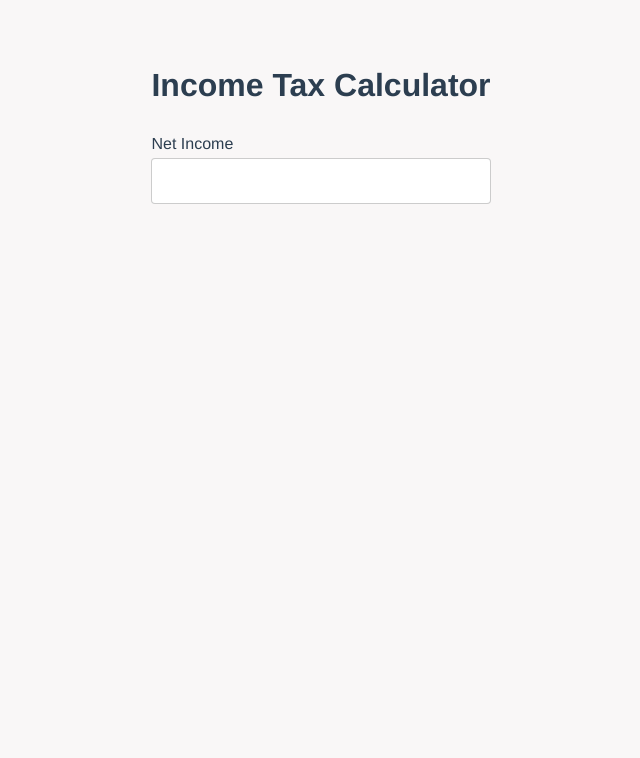
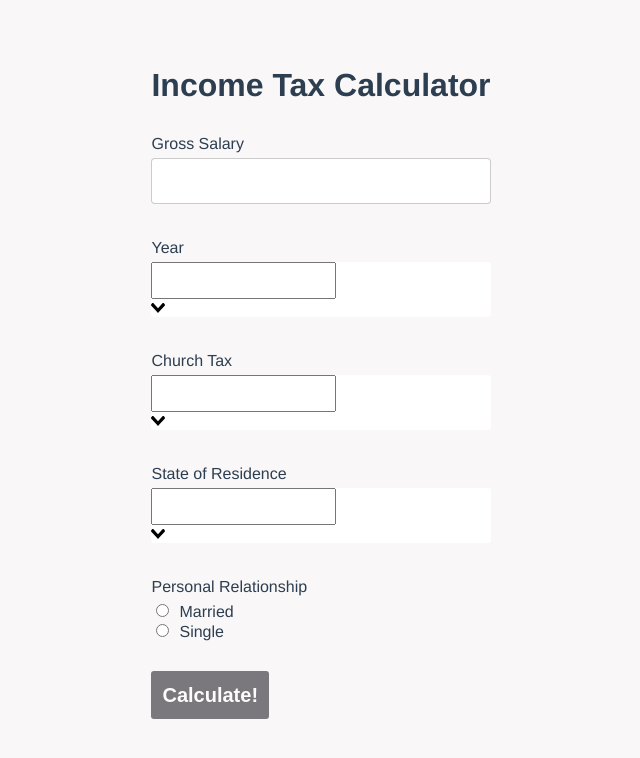
Before and after one commit to abahrisd/vue-questionnaire, a Vue app: page / in a window 1280 px wide. Shown: the top 758 px of the page, without its empty margins (319-959 px from the left). Built offline with nearby package versions, Linux system fonts and the light colour scheme.

Commit message:
add vue-select

```diff
--- a/package.json
+++ b/package.json
@@ -13,7 +13,8 @@
   "dependencies": {
     "animate.css": "^3.7.0",
     "vee-validate": "^2.1.7",
-    "vue": "^2.5.2"
+    "vue": "^2.5.2",
+    "vue-select": "^2.5.1"
   },
   "devDependencies": {
     "autoprefixer": "^7.1.5",
--- a/src/components/Input.vue
+++ b/src/components/Input.vue
@@ -8,6 +8,27 @@
                 autocomplete="off"
                 type="text"
         >
+        <v-select
+                v-if="type ==='dropdown'"
+                class="input-dropdown"
+                @input="customInput"
+                :options="options"
+        />
+        <div
+                v-if="type ==='radio'"
+                v-for='option in options'
+                :key='option.label'
+        >
+            <input
+                    type="radio"
+                    class="radio"
+                    :id="option.label"
+                    :value="option.value"
+                    :checked="value === option.value"
+                    @input="customInput($event.target.value)"
+            >
+            <label :for="option.label">{{option.label}}</label>
+        </div>
         <transition name="alert-in"
                     enter-active-class="animated flipInX"
                     leave-active-class="animated flipOutX">
@@ -29,6 +50,8 @@
             type: String,
             label: String,
             validation: String,
+            options: Array,
+            value: [String, Object, Boolean],
         },
         data() {
             return {
--- a/src/components/InputForm.vue
+++ b/src/components/InputForm.vue
@@ -1,12 +1,50 @@
 <template>
-    <form>
+    <form @submit.prevent="handleSubmit">
         <Input
                 type="input"
-                label="Net Income"
+                label="Gross Salary"
                 validation="required|numeric"
                 v-model="inputs.incomeValue"
                 @input="input"
         />
+        <Input
+                type="dropdown"
+                label="Year"
+                validation="required"
+                :options="options.year"
+                v-model="inputs.year"
+        />
+
+        <Input
+                type="dropdown"
+                label="Church Tax"
+                validation="required"
+                :options="options.churchtax"
+                v-model="inputs.isInChurch"
+        />
+
+        <Input
+                type="dropdown"
+                label="State of Residence"
+                validation="required"
+                :options="options.state"
+                v-model="inputs.stateOfResidence"
+        />
+
+        <Input
+                type="radio"
+                label="Personal Relationship"
+                validation="required"
+                :options="options.relationship"
+                v-model="inputs.relationship"
+        />
+        <button
+                class='submit-btn'
+                :disabled="!isEnabled"
+                type="submit"
+        >
+            Calculate!
+        </button>
     </form>
 </template>
 
@@ -22,8 +60,36 @@
             return {
                 inputs: {
                     incomeValue: '',
+                    year: '',
+                    isInChurch: '',
+                    stateOfResidence: '',
+                    relationship: '',
+                },
+                options: {
+                    churchtax: [
+                        { label: 'Yes', value: true },
+                        { label: 'No', value: false },
+                    ],
+                    year: [{ label: '2018', value: '2018' }],
+                    state: [
+                        { label: 'Bayern', value: 'Bayern' },
+                        {
+                            label: 'BadenWuerttemberg',
+                            value: 'BaWue',
+                        },
+                        { label: 'Other', value: 'Other' },
+                    ],
+                    relationship: [
+                        { label: 'Married', value: 'married' },
+                        { label: 'Single', value: 'single' },
+                    ],
                 },
             };
+        },
+        computed: {
+            isEnabled() {
+                return !!Object.values(this.inputs).every(Boolean);
+            },
         },
         methods: {
             input(input) {
@@ -31,6 +97,16 @@
                     this.incomeValue = input.value;
                 }
             },
+            handleSubmit() {
+                const { isInChurch, stateOfResidence, year } = this.inputs;
+                const inputValues = {
+                    ...this.inputs,
+                    year: year.value,
+                    isInChurch: isInChurch.value,
+                    stateOfResidence: stateOfResidence.value,
+                };
+                this.$emit('submitted', inputValues);
+            },
         },
     };
 </script>
--- a/src/main.js
+++ b/src/main.js
@@ -1,8 +1,11 @@
 import Vue from 'vue';
 import VeeValidate from 'vee-validate';
+import vSelect from 'vue-select';
 
 import App from './App.vue';
 
+Vue.use(VeeValidate);
+Vue.component('v-select', vSelect);
 Vue.config.productionTip = false;
 
 /* eslint-disable no-new */
@@ -10,5 +13,3 @@ new Vue({
     el: '#app',
     render: h => h(App),
 });
-
-Vue.use(VeeValidate);
```
